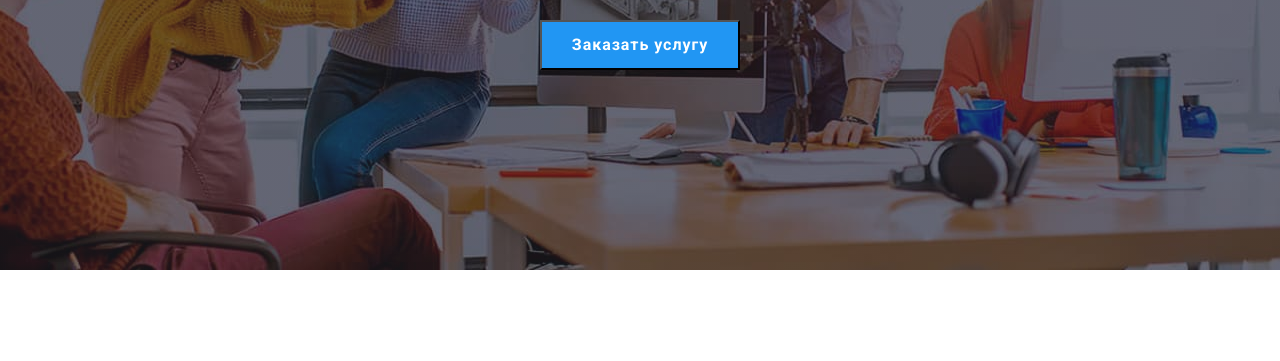
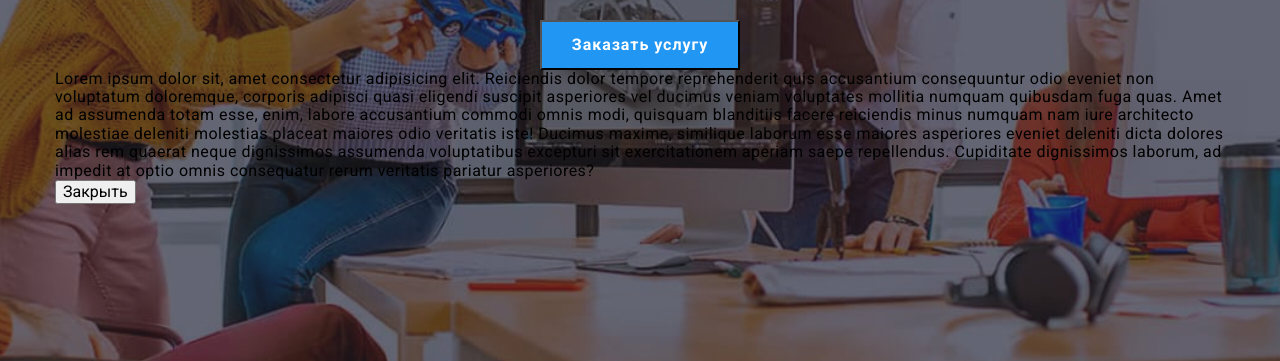
Before and after one commit to PhoeniX37X/goit-markup-hw-05, a plain HTML site: page index.html in a window 1280 px wide. Both pictures are taken after a click on the button "Заказать услугу". Shown: the part 410-771 px from the top of the page. Drawn offline with nearby package versions, Linux system fonts and the light colour scheme.

Commit message:
add modal.js

```diff
--- a/index.html
+++ b/index.html
@@ -4,7 +4,7 @@
     <meta charset="UTF-8" />
     <meta http-equiv="X-UA-Compatible" content="IE=edge" />
     <meta name="viewport" content="width=device-width, initial-scale=1.0" />
-    <title>homework-4</title>
+    <title>Студия</title>
     <link rel="preconnect" href="https://fonts.gstatic.com" />
     <link
       href="https://fonts.googleapis.com/css2?family=Raleway:wght@700&family=Roboto:wght@400;500;700;900&display=swap"
@@ -65,7 +65,15 @@
             <h1 class="main-congr">
               Эффективные решения <br />для вашего бизнеса
             </h1>
-            <button class="main-button">Заказать услугу</button>
+            <button  class="main-button" data-modal-open>Заказать услугу</button>
+              <div class="backdpor is-hidden" data-modal>
+                <div class="modal">
+                  <p>
+                    Lorem ipsum dolor sit, amet consectetur adipisicing elit. Reiciendis dolor tempore reprehenderit quis accusantium consequuntur odio eveniet non voluptatum doloremque, corporis adipisci quasi eligendi suscipit asperiores vel ducimus veniam voluptates mollitia numquam quibusdam fuga quas. Amet ad assumenda totam esse, enim, labore accusantium commodi omnis modi, quisquam blanditiis facere reiciendis minus numquam nam iure architecto molestiae deleniti molestias placeat maiores odio veritatis iste! Ducimus maxime, similique laborum esse maiores asperiores eveniet deleniti dicta dolores alias rem quaerat neque dignissimos assumenda voluptatibus excepturi sit exercitationem aperiam saepe repellendus. Cupiditate dignissimos laborum, ad impedit at optio omnis consequatur rerum veritatis pariatur asperiores?
+                  </p>
+                  <button data-modal-close>Закрыть</button>
+                </div>
+              </div>
           </div>
         </div>
       </section>
@@ -404,5 +412,6 @@
         </div>
       </div>
     </footer>
+    <script src="./js/modal.js"></script>
   </body>
 </html>
--- /dev/null
+++ b/js/modal.js
@@ -0,0 +1,14 @@
+(() => {
+    const refs = {
+      openModalBtn: document.querySelector('[data-modal-open]'),
+      closeModalBtn: document.querySelector('[data-modal-close]'),
+      modal: document.querySelector('[data-modal]'),
+    };
+
+    refs.openModalBtn.addEventListener('click', toggleModal);
+    refs.closeModalBtn.addEventListener('click', toggleModal);
+
+    function toggleModal() {
+      refs.modal.classList.toggle('is-hidden');
+    }
+  })();
```
